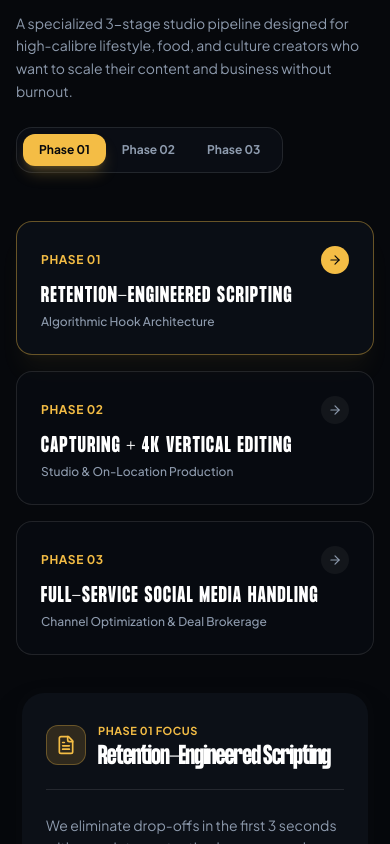
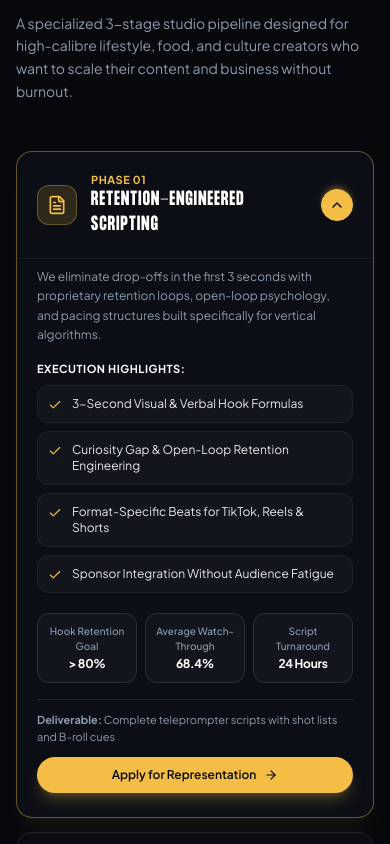
Before and after one commit to amazingcreationsltd/fam1One-backup, a React (Vite) app: page / in a window 390 px wide. Shown: the part 6900-7744 px from the top of the page. Built offline with nearby package versions, Linux system fonts and the light colour scheme; a web font is replaced by a local one.

Commit message:
feat(mobile): transform creator-suite into responsive accordion dropdown on mobile screens

```diff
--- a/src/components/CreatorStudioSuite.tsx
+++ b/src/components/CreatorStudioSuite.tsx
@@ -1,6 +1,6 @@
 import React, { useState } from 'react';
 import { motion, AnimatePresence } from 'framer-motion';
-import { FileText, Clapperboard, Share2, Sparkles, Check, ArrowRight } from 'lucide-react';
+import { FileText, Clapperboard, Share2, Sparkles, Check, ArrowRight, ChevronDown } from 'lucide-react';
 
 interface CreatorService {
   id: string;
@@ -80,8 +80,16 @@ const CREATOR_SERVICES: CreatorService[] = [
   }
 ];
 
+const springTransition = {
+  type: 'spring' as const,
+  stiffness: 500,
+  damping: 40,
+  mass: 1,
+};
+
 export const CreatorStudioSuite: React.FC = () => {
   const [activeTab, setActiveTab] = useState<string>('scripting');
+  const [mobileOpenId, setMobileOpenId] = useState<string | null>('scripting');
   const activeService = CREATOR_SERVICES.find((s) => s.id === activeTab) || CREATOR_SERVICES[0];
 
   return (
@@ -101,8 +109,8 @@ export const CreatorStudioSuite: React.FC = () => {
           </p>
         </div>
 
-        {/* 3 Step Pill Selector */}
-        <div className="flex items-center p-1.5 rounded-2xl bg-surface/80 border border-white/10 backdrop-blur-md self-start lg:self-auto">
+        {/* 3 Step Pill Selector (Desktop only) */}
+        <div className="hidden lg:flex items-center p-1.5 rounded-2xl bg-surface/80 border border-white/10 backdrop-blur-md">
           {CREATOR_SERVICES.map((s) => (
             <button
               key={s.id}
@@ -119,8 +127,130 @@ export const CreatorStudioSuite: React.FC = () => {
         </div>
       </div>
 
-      {/* Interactive 3-Card Split Layout */}
-      <div className="grid grid-cols-1 lg:grid-cols-12 gap-8 items-stretch">
+      {/* MOBILE ACCORDION VIEW (< lg) */}
+      <div className="block lg:hidden space-y-3.5">
+        {CREATOR_SERVICES.map((service) => {
+          const isOpen = mobileOpenId === service.id;
+
+          return (
+            <div
+              key={service.id}
+              className={`rounded-2xl border transition-all duration-300 overflow-hidden ${
+                isOpen
+                  ? 'bg-surface/95 border-accent/40 shadow-xl shadow-accent/5'
+                  : 'bg-surface/50 border-white/10'
+              } backdrop-blur-xl`}
+            >
+              {/* Accordion Trigger Header */}
+              <button
+                type="button"
+                onClick={() => setMobileOpenId(isOpen ? null : service.id)}
+                className="w-full flex items-center justify-between p-5 text-left cursor-pointer"
+              >
+                <div className="flex items-center gap-3.5 pr-3">
+                  <div
+                    className={`w-10 h-10 rounded-xl flex items-center justify-center shrink-0 transition-colors ${
+                      isOpen
+                        ? 'bg-accent/15 border border-accent/30 text-accent'
+                        : 'bg-white/[0.04] border border-white/10 text-muted'
+                    }`}
+                  >
+                    {service.icon}
+                  </div>
+
+                  <div>
+                    <span className="text-[11px] font-bold text-accent uppercase tracking-wider block">
+                      {service.step}
+                    </span>
+                    <h3 className="font-display text-lg font-bold text-white tracking-tight leading-snug">
+                      {service.title}
+                    </h3>
+                  </div>
+                </div>
+
+                <motion.div
+                  animate={{ rotate: isOpen ? 180 : 0 }}
+                  transition={springTransition}
+                  className={`w-8 h-8 rounded-full flex items-center justify-center shrink-0 border transition-colors ${
+                    isOpen
+                      ? 'bg-accent text-white border-accent shadow-md shadow-accent/25'
+                      : 'bg-white/[0.04] text-muted border-white/10'
+                  }`}
+                >
+                  <ChevronDown className="w-4 h-4" />
+                </motion.div>
+              </button>
+
+              {/* Accordion Collapsible Body */}
+              <motion.div
+                initial={false}
+                animate={{
+                  height: isOpen ? 'auto' : 0,
+                  opacity: isOpen ? 1 : 0,
+                }}
+                transition={springTransition}
+                className="overflow-hidden"
+              >
+                <div className="px-5 pb-6 pt-2 border-t border-white/5 space-y-4">
+                  <p className="text-xs sm:text-sm text-muted leading-relaxed font-normal">
+                    {service.description}
+                  </p>
+
+                  {/* Highlights */}
+                  <div className="space-y-2">
+                    <span className="text-[11px] font-bold uppercase tracking-wider text-white block">
+                      Execution Highlights:
+                    </span>
+                    <div className="space-y-2">
+                      {service.points.map((pt, i) => (
+                        <div
+                          key={i}
+                          className="flex items-start gap-2.5 p-2.5 rounded-xl bg-white/[0.03] border border-white/5 text-xs text-white/90"
+                        >
+                          <Check className="w-3.5 h-3.5 text-accent shrink-0 mt-0.5" />
+                          <span>{pt}</span>
+                        </div>
+                      ))}
+                    </div>
+                  </div>
+
+                  {/* Performance Specs */}
+                  <div className="grid grid-cols-3 gap-2 pt-1">
+                    {service.specs.map((sp, i) => (
+                      <div
+                        key={i}
+                        className="p-2.5 rounded-xl bg-white/[0.03] border border-white/10 text-center"
+                      >
+                        <div className="text-[10px] text-muted font-medium mb-0.5">{sp.label}</div>
+                        <div className="text-xs sm:text-sm font-bold text-white tracking-tight">
+                          {sp.val}
+                        </div>
+                      </div>
+                    ))}
+                  </div>
+
+                  {/* Deliverable & CTA */}
+                  <div className="pt-3 border-t border-white/10 space-y-3">
+                    <div className="text-[11px] text-muted">
+                      <strong>Deliverable:</strong> {service.deliverable}
+                    </div>
+                    <a
+                      href="#contact"
+                      className="w-full flex items-center justify-center gap-2 py-2.5 rounded-full bg-accent text-white text-xs font-semibold shadow-lg shadow-accent/25 active:scale-[0.98] transition-all"
+                    >
+                      <span>Apply for Representation</span>
+                      <ArrowRight className="w-3.5 h-3.5" />
+                    </a>
+                  </div>
+                </div>
+              </motion.div>
+            </div>
+          );
+        })}
+      </div>
+
+      {/* DESKTOP 2-COLUMN INTERACTIVE VIEW (>= lg) */}
+      <div className="hidden lg:grid lg:grid-cols-12 gap-8 items-stretch">
         {/* Left Column: 3 Stepper Selection List */}
         <div className="lg:col-span-5 space-y-4 flex flex-col justify-between">
           {CREATOR_SERVICES.map((service) => {
```
